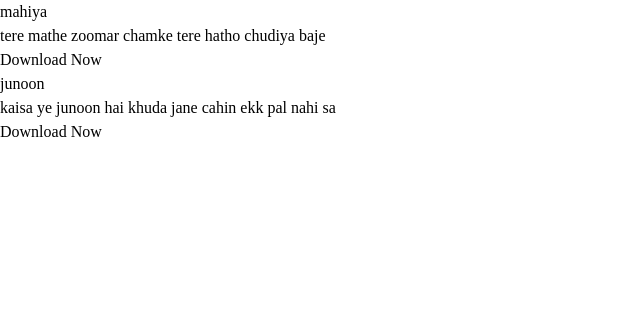
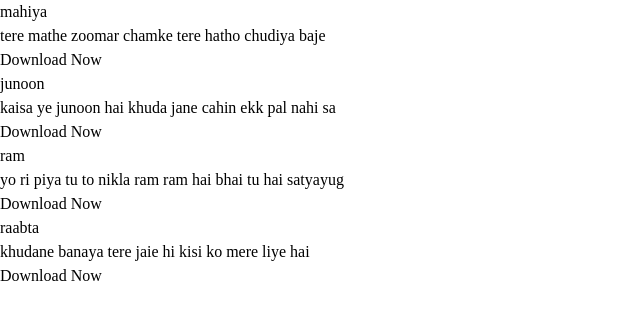
Before and after one commit to Vishwajeet-Londhe/react-practise, a React (Vite) app: page / in a window 1280 px wide. Shown: the top 320 px of the page, without its empty margins (0-640 px from the left). Built offline with nearby package versions, Linux system fonts and the light colour scheme.

Commit message:
conditional rendering event handling done

```diff
--- a/src/components/Card.jsx
+++ b/src/components/Card.jsx
@@ -5,6 +5,8 @@ function Card(){
     const data = [
         {name:"mahiya", description:"tere mathe zoomar chamke tere hatho chudiya baje"},
         {name:"junoon", description:"kaisa ye junoon hai khuda jane cahin ekk pal nahi sa"},
+        {name:"ram", description:"yo ri piya tu to nikla ram ram hai bhai tu hai satyayug"},
+        {name:"raabta", description:"khudane banaya tere jaie hi kisi ko mere liye hai "},
     ]
 
     const handleClickDownload = ()=>{alert("Download ho raha hai")}
```
